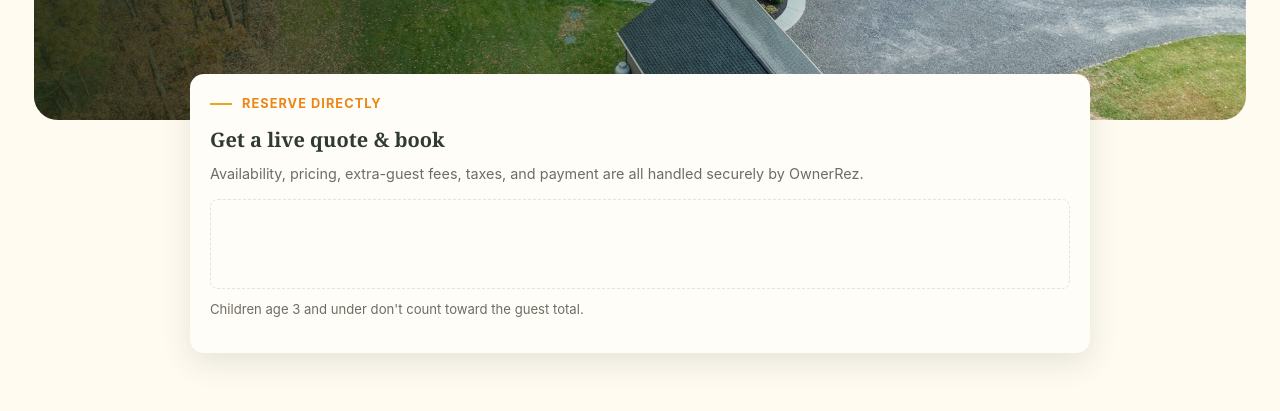
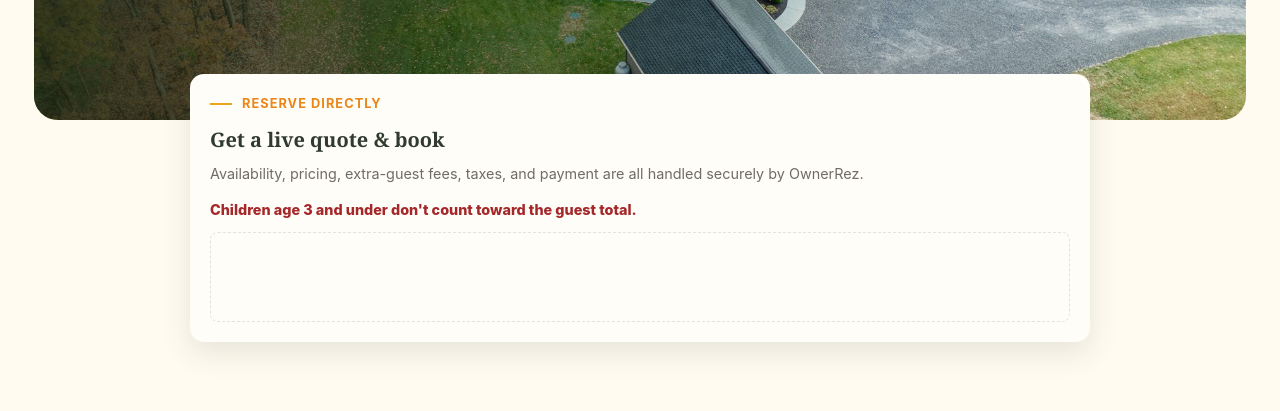
Before and after one commit to laura-ortiz-staffing/The_Sunset_Retreat, a plain HTML site: page property.html in a window 1280 px wide. Shown: the part 332-743 px from the top of the page. Drawn offline with Linux system fonts and the light colour scheme; a script that the page names is missing.

Commit message:
Make children-age note bold/red and move it above the booking widget for visibility

```diff
--- a/property.html
+++ b/property.html
@@ -45,8 +45,8 @@
     <p class="eyebrow">Reserve Directly</p>
     <h3>Get a live quote &amp; book</h3>
     <p style="color:var(--text-muted); font-size:.9rem;">Availability, pricing, extra-guest fees, taxes, and payment are all handled securely by OwnerRez.</p>
+    <p style="color:var(--accent-dark); font-weight:800; font-size:.9rem; margin:10px 0;">Children age 3 and under don't count toward the guest total.</p>
     <div class="ownerrez-widget-slot" data-orez-widget="book"></div>
-    <p style="color:var(--text-muted); font-size:.82rem; margin-top:10px;">Children age 3 and under don't count toward the guest total.</p>
   </div>
 </div>
 
```
